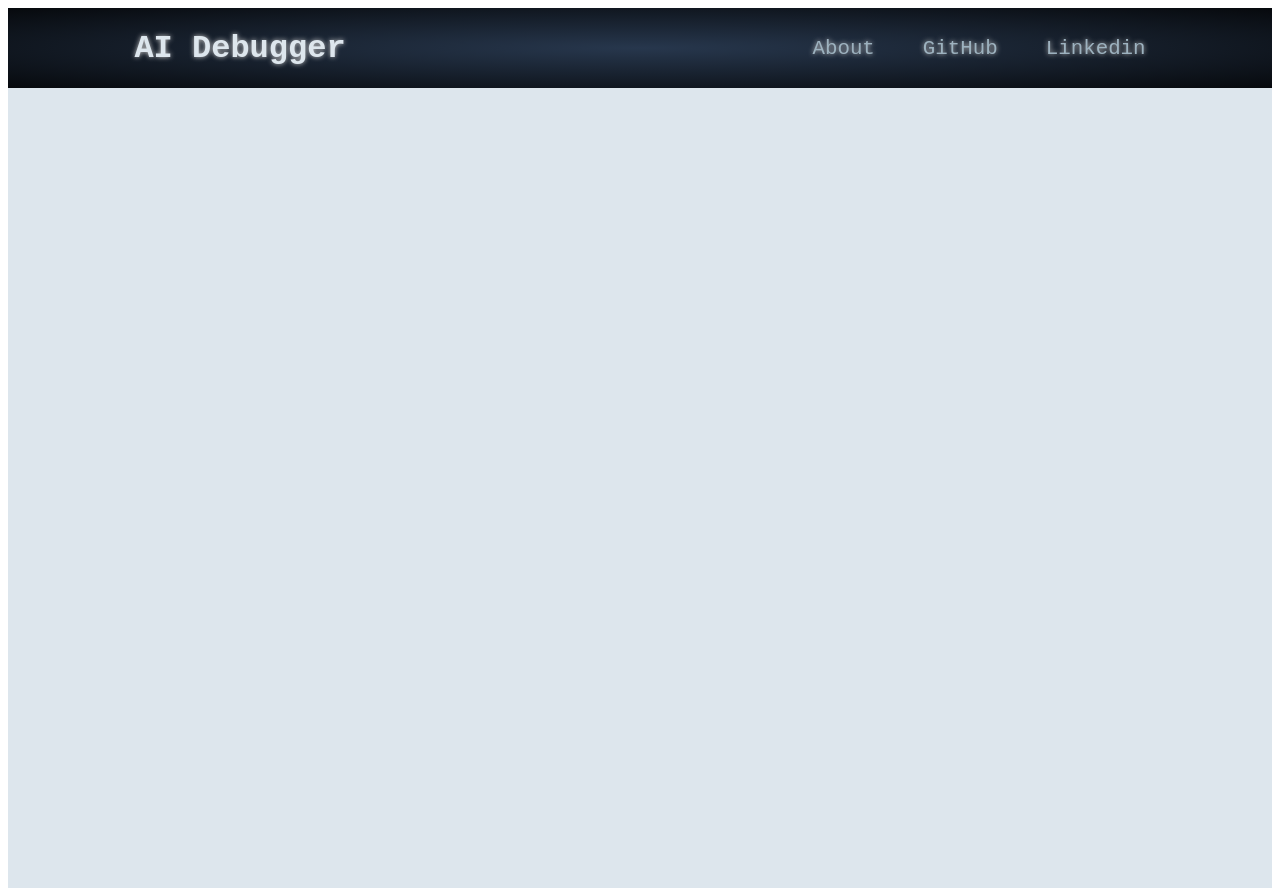
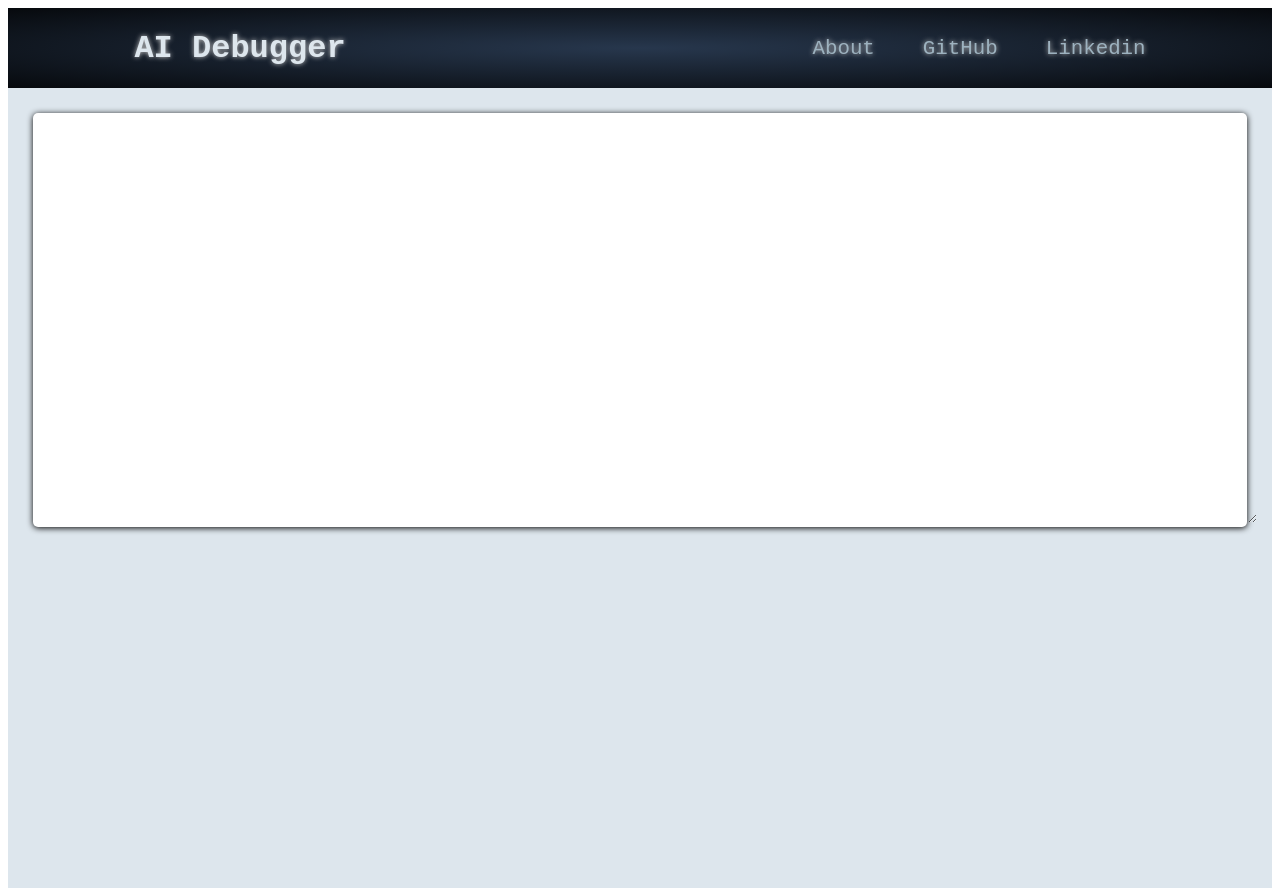
Before and after one commit to Liranalb/ai_debugger, a React (Create React App) app: page / in a window 1280 px wide. Built offline with nearby package versions, Linux system fonts and the light colour scheme.

Commit message:
Add a text area for inputBox

```diff
--- a/src/components/Home.js
+++ b/src/components/Home.js
@@ -1,15 +1,15 @@
 import InputBox from './InputBox';
 import GptAnsBox from './GptAnsBox';
 import SubmitEventBtn from './SubmitBtn';
+import Card from '../ui/Card';
 
 const Home = () => {
     return (
-    <div>
         <form>
-
+            <Card>
+                    <InputBox />
+            </Card>
         </form>
-    </div>
-
     );
 
 }
--- /dev/null
+++ b/src/components/InputBox.module.css
@@ -0,0 +1,22 @@
+.inputbox {
+  font: inherit;
+  border: none;
+  width: 100%;
+  height: 400px;
+  background: transparent;
+  border: none;
+  outline: none;
+  padding: 5px;
+}
+
+::-webkit-scrollbar {
+width: 10px;
+height: 10px;
+}
+::-webkit-scrollbar-button:start:decrement,
+
+
+::-webkit-scrollbar-thumb:vertical {
+height: 10px;
+background-color: #666;
+}
--- a/src/components/gptAnsBox.js
+++ b/src/components/gptAnsBox.js
@@ -1,5 +1,5 @@
 const gptAnswerBox = () => {
-    return <text></text>
+    return <textarea></textarea>
 }
 
 export default gptAnswerBox;
--- a/src/components/inputBox.js
+++ b/src/components/inputBox.js
@@ -1,5 +1,9 @@
+import classes from './InputBox.module.css'
+
 const inputBox = () => {
-    return <text>test</text>
+    return (
+        <textarea className={ classes.inputbox }></textarea>
+    );
 }
 
 export default inputBox;
--- a/src/ui/card.module.css
+++ b/src/ui/card.module.css
@@ -1,5 +1,6 @@
 .card {
     background-color: #fff;
-    border-radius: 8px;
+    border-radius: 5px;
     box-shadow: 0px 1px 6px ;
+    margin: 2%;
 }
```
